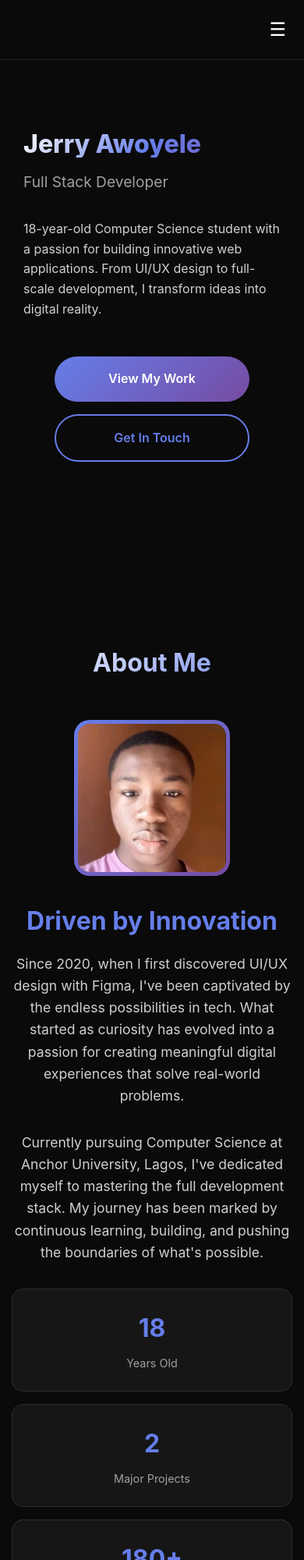
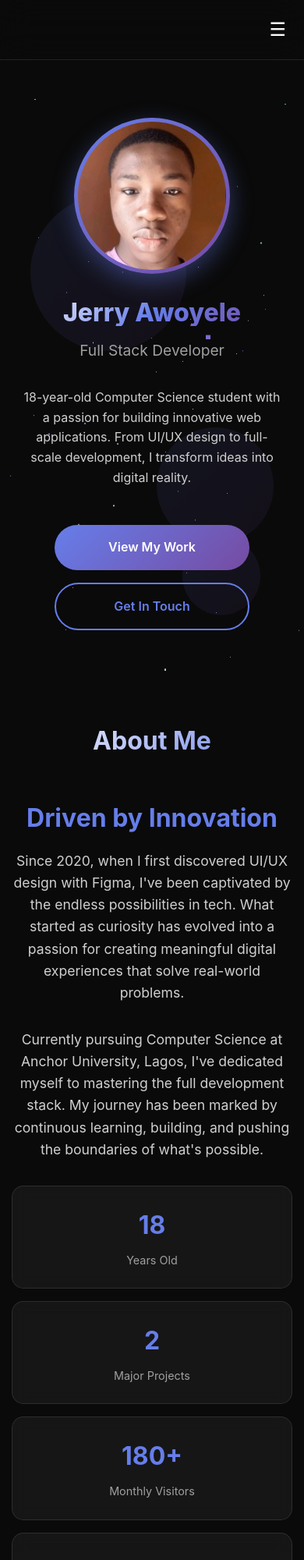
Before and after one commit to jerryawoyele/portfolio, a plain HTML site: page index.html in a window 390 px wide. Shown: the top 2000 px of the page at 78% size. Drawn offline with nearby package versions, Linux system fonts and the light colour scheme.

Commit message:
Updated the whole page to work functionally

```diff
--- a/index.html
+++ b/index.html
@@ -124,6 +124,12 @@
         }
 
         /* Hero Section */
+        @media (max-width: 768px) {
+            .hero {
+                margin-top: 100px;
+            }
+        }
+
         .hero {
             min-height: 100vh;
             display: flex;
@@ -144,6 +150,30 @@
         .hero-content {
             z-index: 2;
             max-width: 800px;
+            text-align: center;
+        }
+
+        .hero-profile {
+            margin-bottom: 2rem;
+            animation: fadeInUp 1s ease-out;
+        }
+
+        .hero-image {
+            width: 200px;
+            height: 200px;
+            border-radius: 50%;
+            background: linear-gradient(135deg, #667eea 0%, #764ba2 100%);
+            padding: 5px;
+            margin: 0 auto;
+            overflow: hidden;
+            box-shadow: 0 10px 30px rgba(102, 126, 234, 0.4);
+        }
+
+        .hero-image img {
+            width: 100%;
+            height: 100%;
+            object-fit: cover;
+            border-radius: 50%;
         }
 
         .hero h1 {
@@ -170,6 +200,8 @@
             color: #d0d0d0;
             margin-bottom: 3rem;
             max-width: 600px;
+            margin-left: auto;
+            margin-right: auto;
             animation: fadeInUp 1s ease-out 0.4s both;
         }
 
@@ -256,6 +288,12 @@
             height: 100%;
             object-fit: cover;
             border-radius: 15px;
+        }
+
+        .about-content {
+            text-align: center;
+            max-width: 800px;
+            margin: 0 auto;
         }
 
         .about-content h3 {
@@ -510,9 +548,19 @@
 
             .nav-links {
                 display: none;
+                position: fixed;
+                top: 70px;
+                left: 0;
+                right: 0;
+                background: rgba(10, 10, 10, 0.95);
+                backdrop-filter: blur(20px);
+                flex-direction: column;
+                padding: 2rem;
+                gap: 1.5rem;
+                z-index: 999;
             }
 
-            .nav-links.mobile-menu {
+            .nav-links.active {
                 display: flex;
             }
 
@@ -599,7 +647,7 @@
             }
 
             .floating-shapes {
-                display: none;
+                display: block;
             }
 
             .hero-bg canvas {
@@ -691,19 +739,12 @@
             <div>
             </div>
             <button class="mobile-menu-btn" onclick="toggleMobileMenu()">☰</button>
-            <ul class="nav-links mobile-menu" id="mobileMenu">
+            <ul class="nav-links" id="mobileMenu">
                 <li><a href="#home" onclick="closeMobileMenu()">Home</a></li>
                 <li><a href="#about" onclick="closeMobileMenu()">About</a></li>
                 <li><a href="#skills" onclick="closeMobileMenu()">Skills</a></li>
                 <li><a href="#projects" onclick="closeMobileMenu()">Projects</a></li>
                 <li><a href="#contact" onclick="closeMobileMenu()">Contact</a></li>
-            </ul>
-            <ul class="nav-links desktop-menu">
-                <li><a href="#home">Home</a></li>
-                <li><a href="#about">About</a></li>
-                <li><a href="#skills">Skills</a></li>
-                <li><a href="#projects">Projects</a></li>
-                <li><a href="#contact">Contact</a></li>
             </ul>
         </div>
     </nav>
@@ -718,6 +759,11 @@
         </div>
         <div class="container">
             <div class="hero-content">
+                <div class="hero-profile">
+                    <div class="hero-image">
+                        <img src="pic.jpeg" alt="Jerry Awoyele">
+                    </div>
+                </div>
                 <h1>Jerry Awoyele</h1>
                 <div class="subtitle">Full Stack Developer</div>
                 <p class="description">
@@ -736,11 +782,7 @@
     <section id="about">
         <div class="container">
             <h2 class="section-title">About Me</h2>
-            <div class="about-grid">
-                <div class="about-image">
-                    <img src="pic.jpeg" alt="Jerry Awoyele">
-                </div>
-                <div class="about-content">
+            <div class="about-content">
                     <h3>Driven by Innovation</h3>
                     <p>
                         Since 2020, when I first discovered UI/UX design with Figma, I've been captivated by the endless
@@ -1024,10 +1066,8 @@
 
         // Initialize when page loads
         window.addEventListener('load', () => {
-            // Only initialize Three.js on larger screens
-            if (window.innerWidth > 768) {
-                initThreeJS();
-            }
+            // Initialize Three.js on all screens
+            initThreeJS();
         });
         window.addEventListener('resize', handleResize);
 
```
